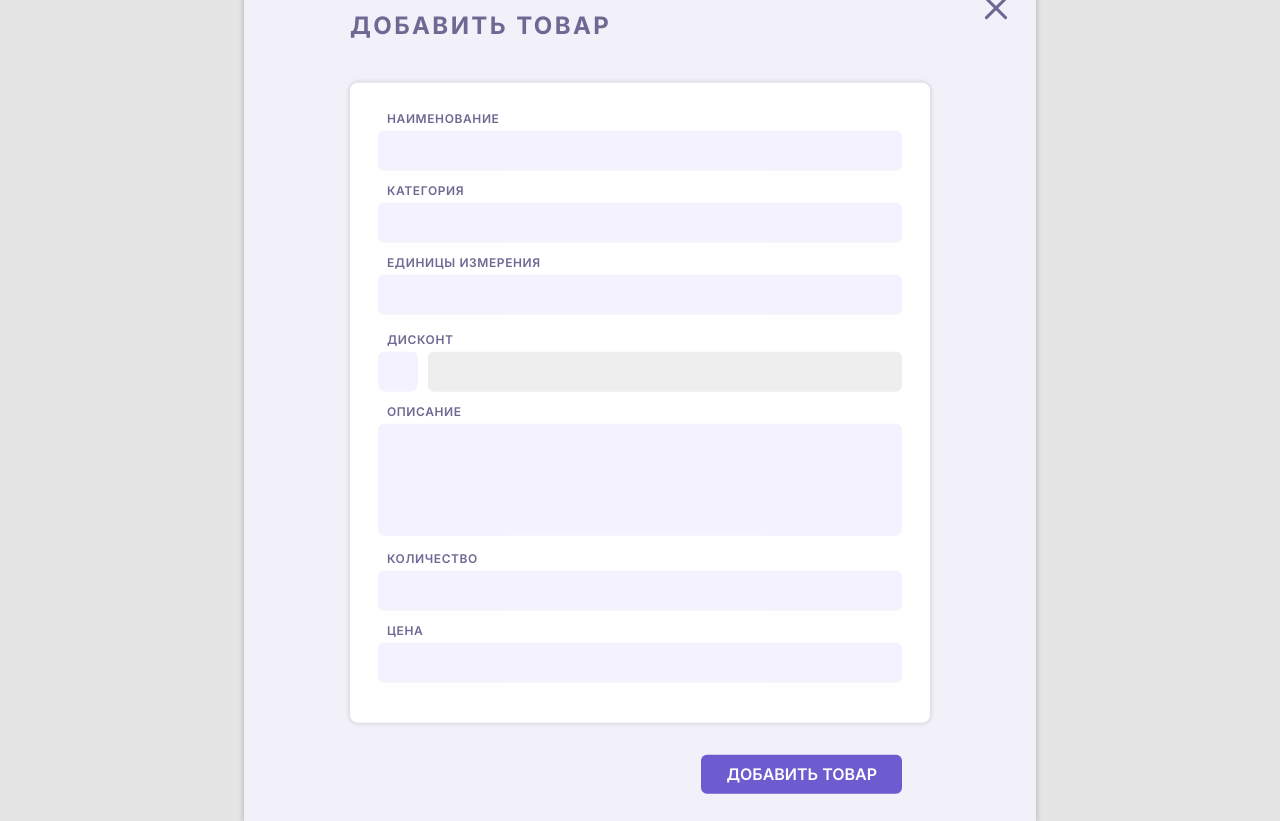
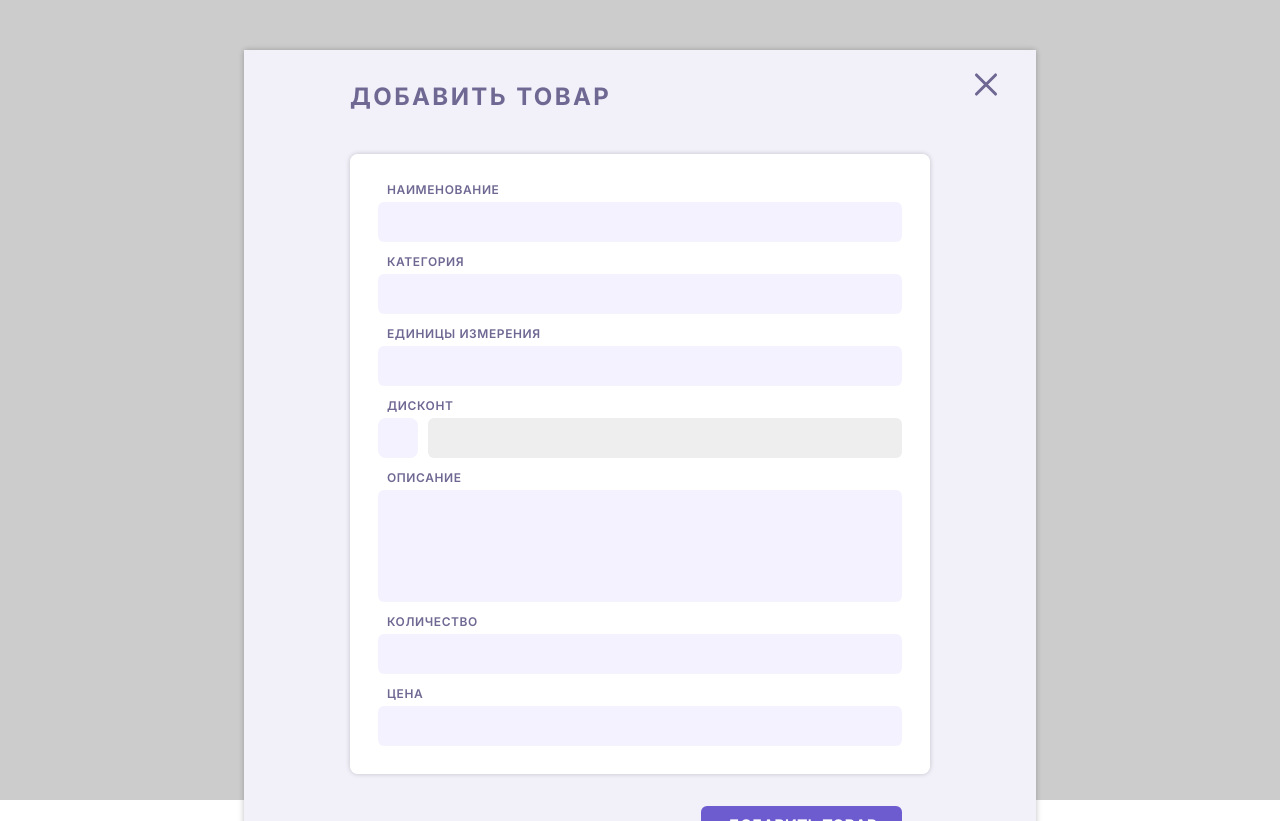
Before and after one commit to MazaevKA/ShopOnline, a plain HTML site: page index.html in a window 1280 px wide. After the commit the page ends 800 px from the top, so only its background shows below. Drawn offline with Linux system fonts and the light colour scheme.

Commit message:
fixed bug

```diff
--- a/css/global.css
+++ b/css/global.css
@@ -15,7 +15,7 @@ body {
   min-height: 100vh;
   min-width: 320px;
   color: #6E6893; /* цвет текста */
-  background-color: #ffffff; /* цвет сайта */
+  background-color: E5E5E5; /* цвет сайта */
   font-family: Inter, sans-serif;
   font-weight: 600;
   -webkit-font-smoothing: antialiased;
--- a/css/style.css
+++ b/css/style.css
@@ -3,21 +3,20 @@
 @import "fonts.css";
 
 .overlay {
-  position: absolute;
+  position: fixed;
   inset: 0;
-  background-color: #E5E5E5;
+  padding: 50px;
+  background-color: rgba(0, 0, 0, 0.2);
 }
 
 .modal {
-  position: absolute;
+  position: relative;
+  margin: 0 auto;
   padding: 32px 106px 28px;
-  top: 50%;
-  left: 50%;
-  transform: translate(-50%, -50%);
   background: #F2F0F9;
   box-shadow: 0 0 6px rgba(0, 0, 0, 0.25);
   color: #6E6893;
-  width: 792px;
+  max-width: 792px;
 }
 
 .modal__title {
@@ -29,6 +28,10 @@
   text-transform: uppercase;
 }
 
+.form {
+  text-align: right;
+}
+
 .form__fieldset {
   margin-bottom: 32px;
   padding: 28px;
@@ -36,6 +39,7 @@
   box-shadow: 0 0 5px rgba(0, 0, 0, 0.2);
   border-radius: 8px;
   border: none;
+  text-align: left;
 }
 
 .form__label {
@@ -50,43 +54,38 @@
 }
 
 .form__input {
+  display: block;
   border: none;
   background-color: #F4F2FF;
   width: 100%;
   margin-bottom: 12px;
   border-radius: 6px;
-  display: inherit;
-  padding: 10px 10px;
-  line-height: 100%;
+  padding: 11px;
+  line-height: 1.125;
+  resize: none;
 }
 
-.form__input--discount {
-  margin-left: 50px;
-  width: calc(100% - 50px);
+.form__input:last-child {
+  margin-bottom: 0;
 }
 
-.form__fieldset--discount {
+.form__discount-group {
   position: relative;
-  margin: 0;
-  padding: 0;
-  border: none;
-  display: inline-block;
-  box-shadow: none;
-  width: 100%;
+  padding-left: 50px;
+  margin-bottom: 12px;
 }
 
-.form__input--checkbox {
+.form__input-checkbox {
   position: absolute;
-  display: inline-block;
   -webkit-appearance: none;
   -moz-appearance: none;
   appearance: none;
   width: 40px;
-  top: 25px;
+  top: 0;
   left: 0;
 }
 
-.form__input--checkbox:before {
+.form__input-checkbox:before {
   content: '';
   position: absolute;
   top: 0;
@@ -99,7 +98,7 @@
   cursor: pointer;
 }
 
-.form__input--checkbox:after {
+.form__input-checkbox:after {
   content: '';
   position: absolute;
   top: 10px;
@@ -114,7 +113,7 @@
   cursor: pointer;
 }
 
-.form__input--checkbox:checked:after {
+.form__input-checkbox:checked:after {
   opacity: 1;
 }
 
@@ -122,30 +121,19 @@
   background-color: #EEEEEE;
 }
 
-.form__input--checkbox:checked + .form__input--discount {
+.form__input-checkbox:checked + .form__input {
   background-color: #F4F2FF;
 }
 
-.form__textarea {
-  width: 100%;
-  border: none;
-  background-color: #F4F2FF;
-  margin-bottom: 12px;
-  border-radius: 6px;
-  resize: none;
-  padding: 10px;
-}
-
 .form__button {
-  float: right;
   color: #FFF;
   font-size: 16px;
   font-weight: 600;
   text-transform: uppercase;
   background-color: #6D5BD0;
   border-radius: 6px;
-  margin-right: 28px;
   padding: 10px 25px;
+  transform: translateX(-28px);
   transition: background-color .2s ease-in;
 }
 
@@ -157,18 +145,18 @@
   background-color: #6e5cd1;
 }
 
-.modal__close {
+.modal__button {
   position: absolute;
   top: 20px;
   right: 35px;
   padding: 0;
   cursor: pointer;
   border: none;
-  height: 20px;
-  width: 20px;
+  height: 30px;
+  width: 30px;
 }
 
-.modal__close-line {
+.button__first-close-line, .button__last-close-line {
   width: 30px;
   height: 3px;
   background-color: #6E6893;
@@ -176,10 +164,10 @@
   border-radius: 3px;
 }
 
-.modal__close-line:nth-child(1) {
+.button__first-close-line {
   transform: translateY(1px) rotate(45deg);
 }
 
-.modal__close-line:nth-child(2) {
+.button__last-close-line {
   transform: translateY(-2px) rotate(-45deg);
 }
--- a/index.html
+++ b/index.html
@@ -6,8 +6,9 @@
   <link rel="stylesheet" href="css/style.css">
   <title>CRM-ShopOnline</title>
 </head>
-<body class="overlay">
+<body>
 
+  <div class="overlay">
     <div class="modal">
       <h2 class="modal__title">Добавить товар</h2>
 
@@ -15,42 +16,42 @@
 
         <fieldset class="form__fieldset">
           <label class="form__label" for="name">Наименование</label>
-        <input class="form__input" id="name" name="name" type="text">
+            <input class="form__input" id="name" type="text">
 
           <label class="form__label" for="category">Категория</label>
-        <input class="form__input" id="category" name="category" type="text">
+            <input class="form__input" id="category" type="text">
 
           <label class="form__label" for="units">Единицы измерения</label>
-        <input class="form__input" id="units" name="units" type="text">
+            <input class="form__input" id="units" type="text">
 
-      <fieldset class="form__fieldset form__fieldset--discount">
-
-        <label class="form__label form__label--checkbox" for="confirm"></label>
           <label class="form__label" for="discount">Дисконт</label>
-        <input class="form__input form__input--checkbox" id="confirm" name="confirm" value="discount" type="checkbox">
-        <input class="form__input form__input--discount" id="discount" name="discount" type="text" disabled>
-
-      </fieldset>
+          <div class="form__discount-group">
+            <input class="form__input-checkbox" aria-label="Активация дисконта" type="checkbox">
+            <input class="form__input" id="discount" type="text" disabled>
+          </div>
 
           <label class="form__label" for="description">Описание</label>
-        <textarea class="form__textarea" id="description" name="description" cols="30" rows="5"></textarea>
+            <textarea class="form__input" id="description" cols="30" rows="5"></textarea>
 
           <label class="form__label" for="amount">Количество</label>
-        <input class="form__input" id="amount" name="amount" type="text">
+            <input class="form__input" id="amount" type="text">
 
           <label class="form__label" for="price">Цена</label>
-        <input class="form__input" id="price" name="price" type="text">
+            <input class="form__input" id="price" type="text">
 
         </fieldset>
 
         <button type="submit" class="form__button">Добавить товар</button>
       </form>
 
-  <button class="modal__close">
-    <span class="modal__close-line"></span>
-    <span class="modal__close-line"></span>
+      <button type="button" class="modal__button button">
+        <span class="button__first-close-line"></span>
+        <span class="button__last-close-line"></span>
       </button>
     </div>
+  </div>
+
+
 
 <script src="js/script.js"></script>
 
```
Lines whose indentation alone changed are shown as unchanged.
